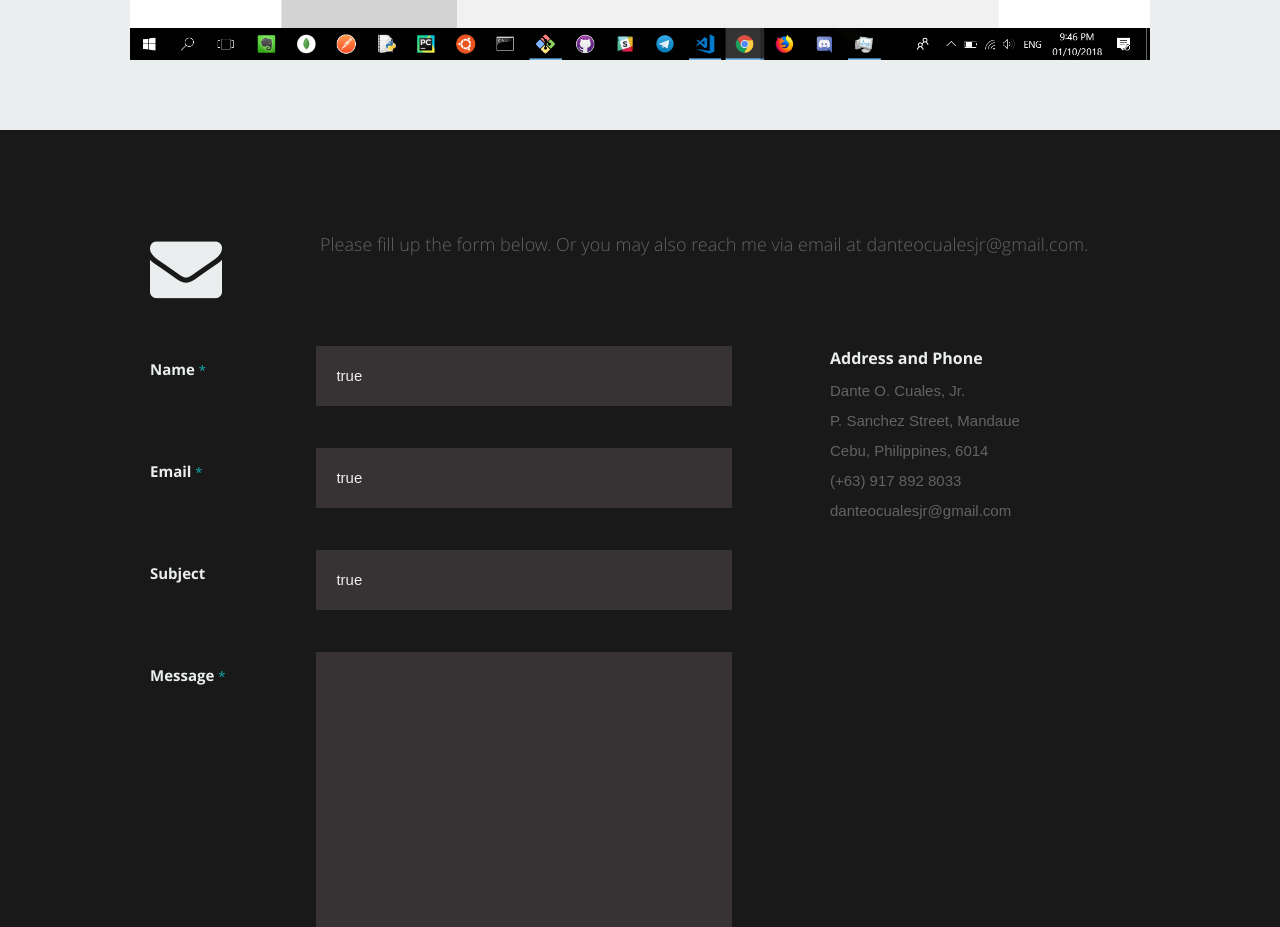
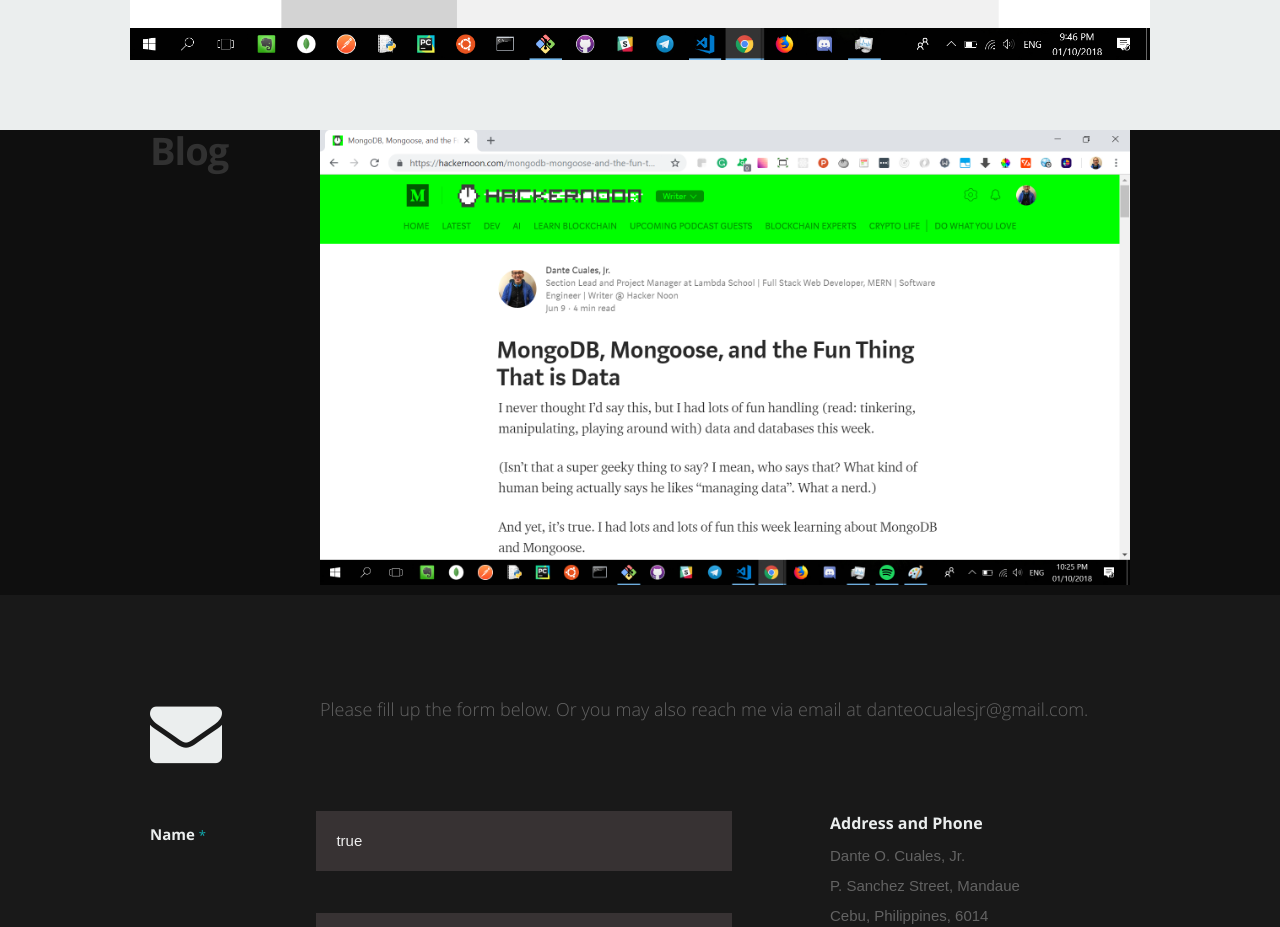
Before and after one commit to danteocualesjr/Portfolio-Site, a React (Create React App) app: page / in a window 1280 px wide. Shown: the part 5420-6347 px from the top of the page. Built offline with nearby package versions, Linux system fonts and the light colour scheme.

Commit message:
Edited App.js.

```diff
--- a/src/App.js
+++ b/src/App.js
@@ -5,7 +5,7 @@
 import Header from './Components/Header/header';
 import Portfolio from './Components/Portfolio/portfolio';
 import Resume from './Components/Resume/resume';
-// import Blog from './Components/Blog/blog';
+import Blog from './Components/Blog/blog';
 import resumeData from './resumeData';
 
 class App extends Component {
@@ -16,7 +16,7 @@
         <About />
         <Resume />
         <Portfolio />
-        {/* <Blog /> */}
+        <Blog />
         <Contact />
         <Footer />
       </div>
```
